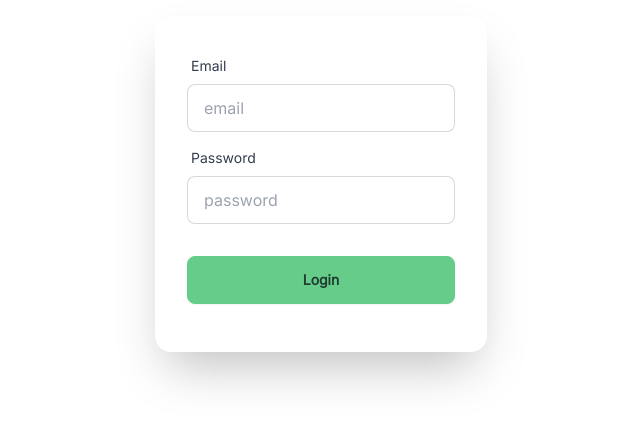
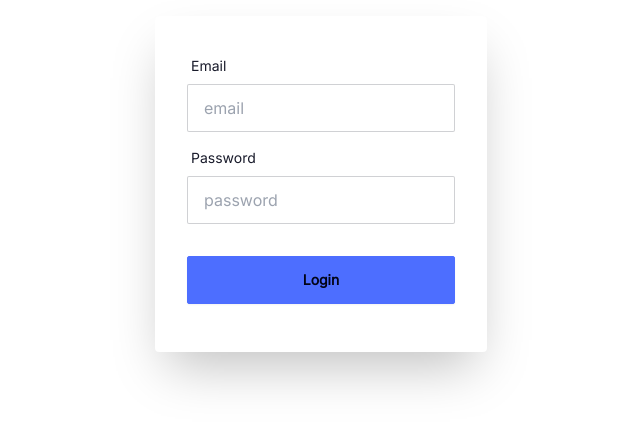
Before and after one commit to williamalowe/dockitt, a Next.js app: page /login in a window 1280 px wide. Shown: the part 216-642 px from the top of the page, without its empty margins (319-959 px from the left). Built offline with nearby package versions, Linux system fonts and the light colour scheme.

Commit message:
styles: update themes

```diff
--- a/src/app/layout.tsx
+++ b/src/app/layout.tsx
@@ -18,7 +18,7 @@
   children: React.ReactNode;
 }>) {
   return (
-    <html lang="en" data-theme="emerald">
+    <html lang="en" data-theme="corporate">
       <body
         className={`${inter.className} antialiased`}
       >
--- a/src/components/ThemeSwitcher.tsx
+++ b/src/components/ThemeSwitcher.tsx
@@ -19,7 +19,7 @@
       </svg>
       <input
         type="checkbox"
-        value="dark"
+        value="business"
         className="toggle theme-controller"
       />
       <svg
--- a/tailwind.config.ts
+++ b/tailwind.config.ts
@@ -19,6 +19,6 @@
     require("daisyui"),
   ],
   daisyui: {
-    themes: ["emerald", "dark"],
+    themes: ["corporate", "business"],
   },
 } satisfies Config;
```
